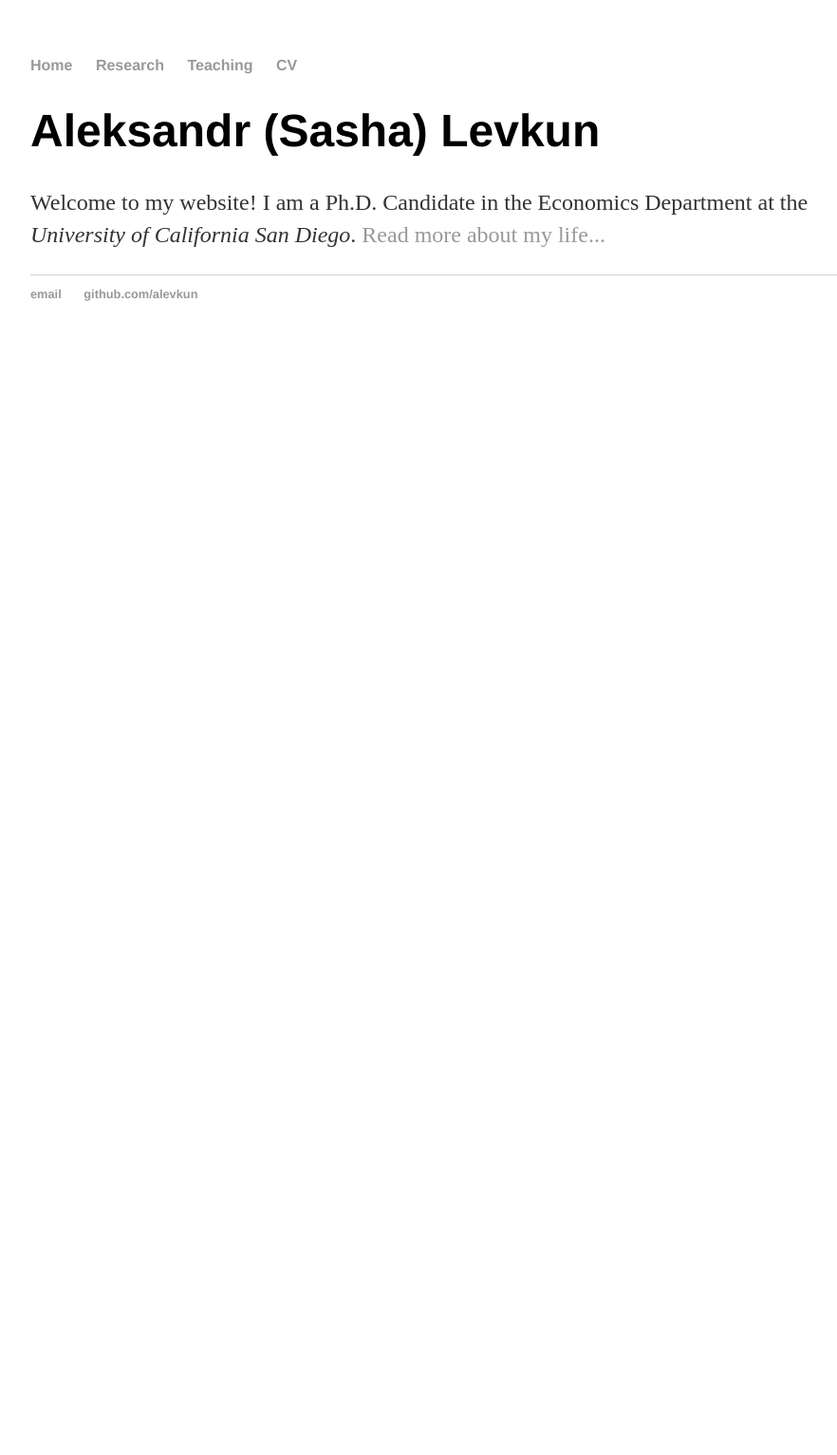
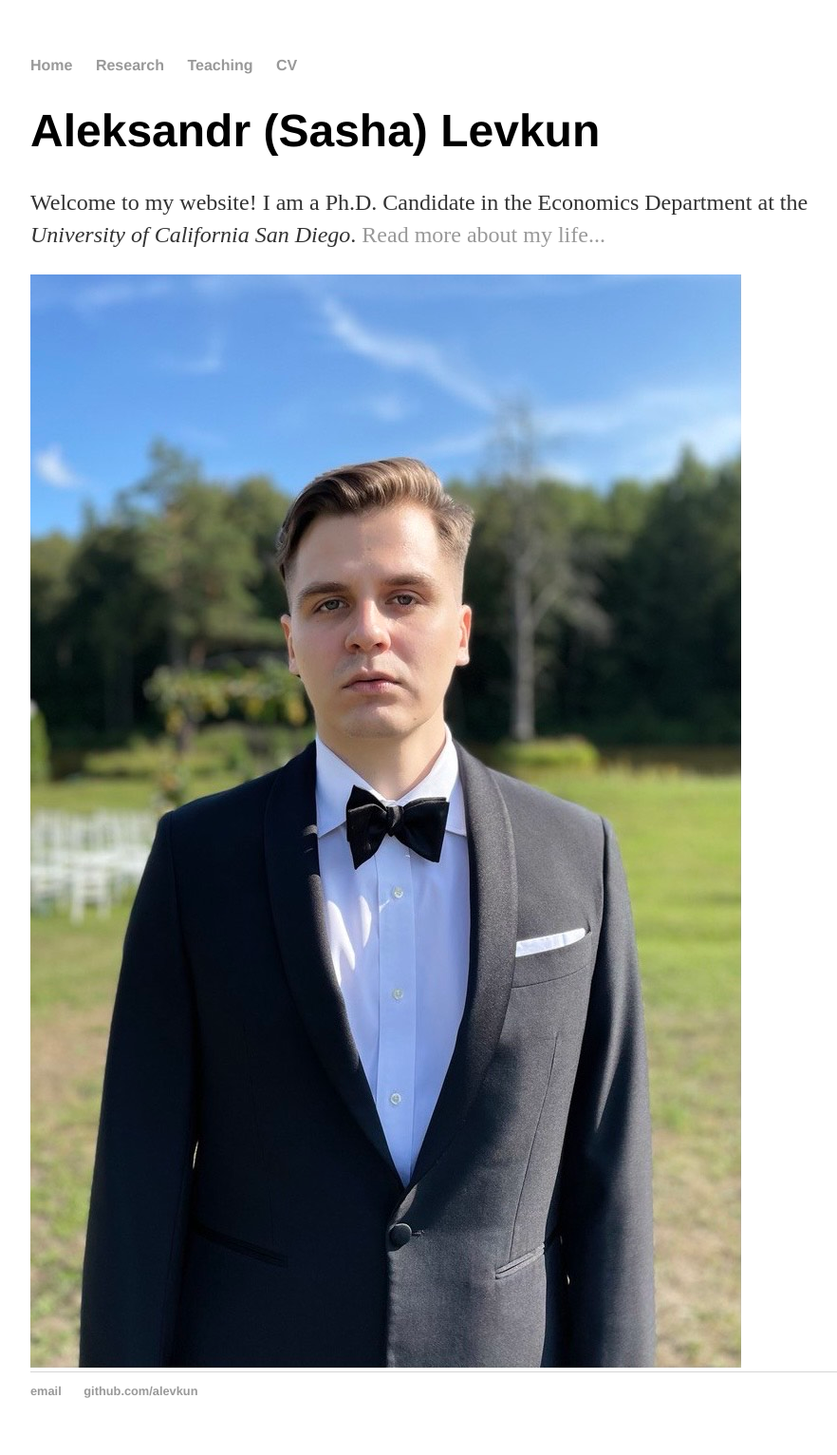
Before and after one commit to alevkun/alevkun.github.io, a Jekyll site: the page built from index.html, in a window 1280 px wide. Shown: the whole page at 95% size, without its empty margins (160-1042 px from the left). Built offline with Jekyll 4.4.1, drawn with Linux system fonts in a browser that asks for light colours; before the commit the page ends 900 px from its top, so only the background shows below that.

Commit message:
Update index.html

```diff
--- a/index.html
+++ b/index.html
@@ -2,7 +2,14 @@
 layout: default
 title: Aleksandr Levkun
 ---
-<div class="blurb">
+<div class="toleft">
 	<h1>Aleksandr (Sasha) Levkun</h1>
 	<p>Welcome to my website! I am a Ph.D. Candidate in the Economics Department at the <em>University of California San Diego</em>. <a href="/about">Read more about my life...</a></p>
-</div><!-- /.blurb -->
+</div>
+
+<div class="toright">
+        <img
+            class="selfie"
+            src="https://alevkun.github.io/assets/headshot.JPG"
+        />
+</div>
```
